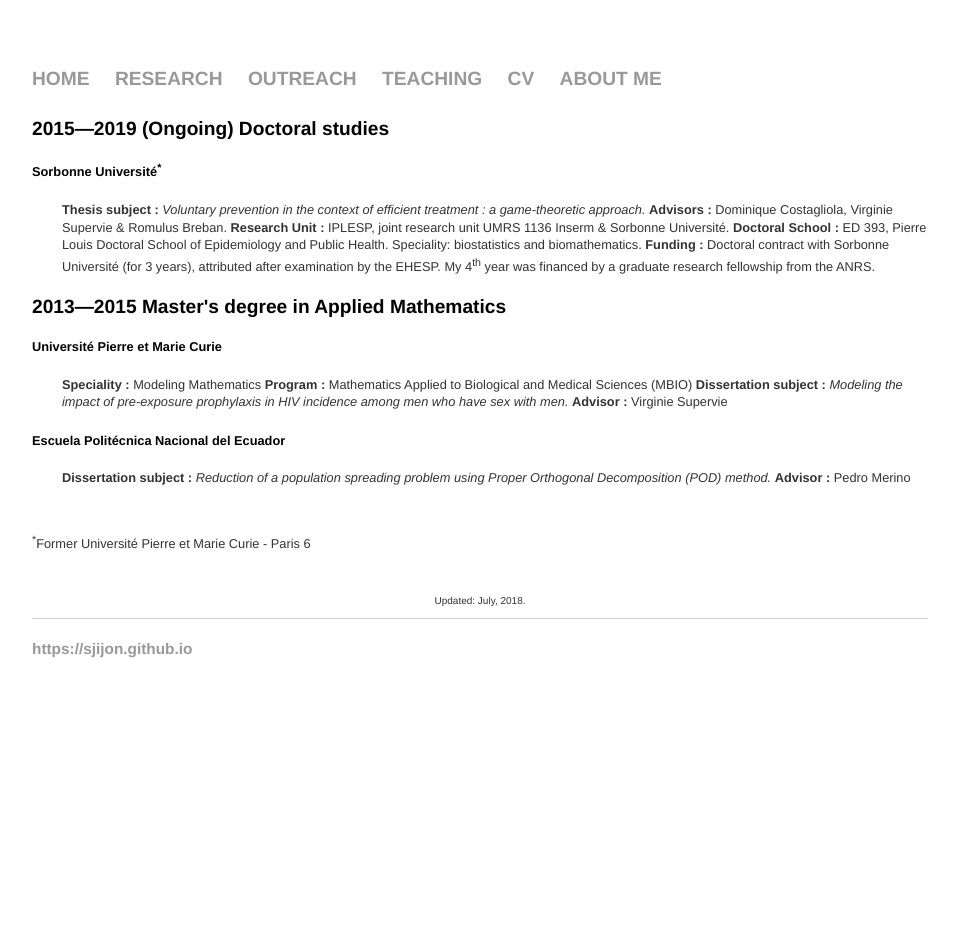
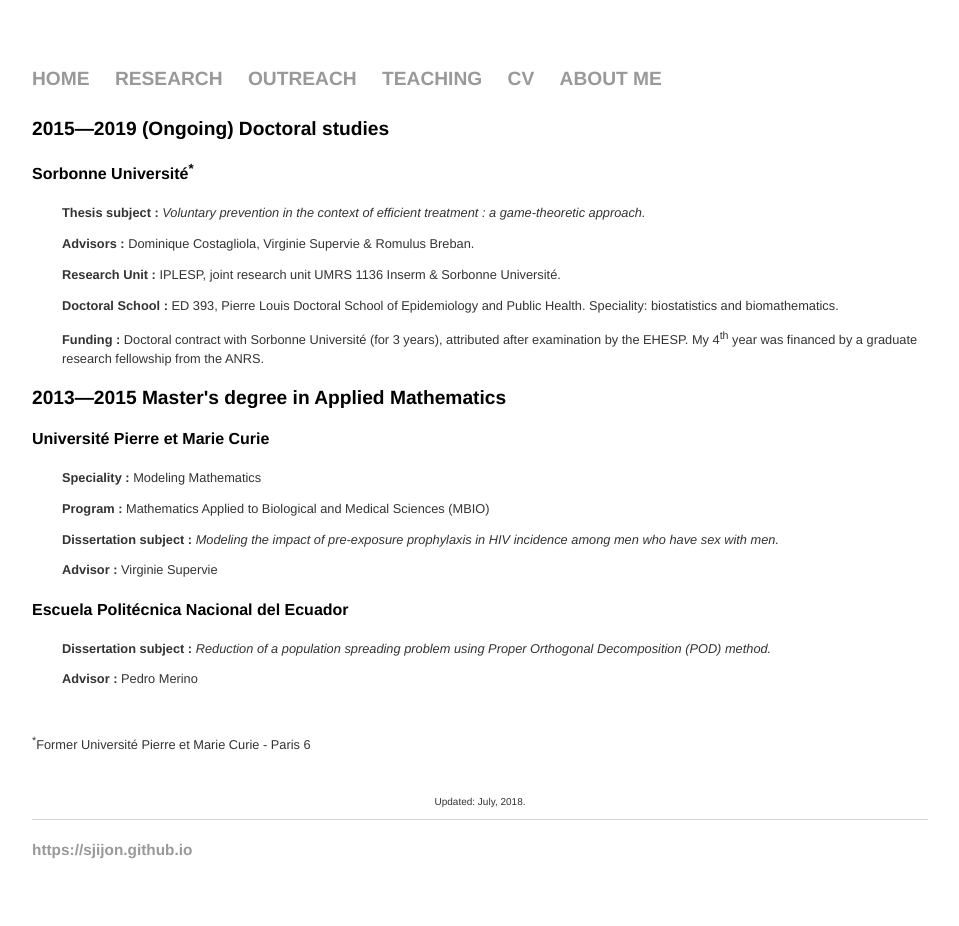
Before and after one commit to sjijon/sjijon.github.io, a Jekyll site: the page built from cv.html, in a window 1280 px wide. Shown: the whole page, without its empty margins (160-1119 px from the left). Built offline with Jekyll 4.4.1, drawn with Linux system fonts in a browser that asks for light colours; before the commit the page ends 900 px from its top, so only the background shows below that.

Commit message:
Update cv.html

```diff
--- a/cv.html
+++ b/cv.html
@@ -4,26 +4,44 @@ title: CV
 ---
 <div class="blurb">
 	<h3>2015—2019 (Ongoing) Doctoral studies</h3>
-	<h5>Sorbonne Université<sup>*</sup></h5>
+	<h4>Sorbonne Université<sup>*</sup></h4>
 	<p style="padding-left:30px;">
-		<span><strong>Thesis subject :</strong> <em>Voluntary prevention in the context of efficient treatment : a game-theoretic approach.</em></span>
+		<strong>Thesis subject :</strong> <em>Voluntary prevention in the context of efficient treatment : a game-theoretic approach.</em>
+	</p>
+	<p style="padding-left:30px;">
 		<strong>Advisors :</strong> Dominique Costagliola, Virginie Supervie & Romulus Breban.
+	</p>
+	<p style="padding-left:30px;">
 		<strong>Research Unit :</strong> IPLESP, joint research unit UMRS 1136 Inserm & Sorbonne Université.
+	</p>
+	<p style="padding-left:30px;">
 		<strong>Doctoral School : </strong>ED 393, Pierre Louis Doctoral School of Epidemiology and Public Health. Speciality: biostatistics and biomathematics.
+	</p>
+	<p style="padding-left:30px;">
 		<strong>Funding :</strong> Doctoral contract with Sorbonne Université (for 3 years), attributed after examination by the EHESP. My 4<sup>th</sup> year was financed by a graduate research fellowship from the ANRS.
 	</p>
+
 	<h3>2013—2015 Master's degree in Applied Mathematics</h3>
-	<h5>Université Pierre et Marie Curie</h5>
+	<h4>Université Pierre et Marie Curie</h4>
 	<p style="padding-left:30px;">
 		<strong>Speciality :</strong> Modeling Mathematics
+	</p>
+	<p style="padding-left:30px;">
 		<strong>Program :</strong> Mathematics Applied to Biological and Medical Sciences (MBIO)
+	</p>
+	<p style="padding-left:30px;">
 		<strong>Dissertation subject :</strong> <em>Modeling the impact of pre-exposure prophylaxis in HIV incidence among men who have sex with men.</em>
+	</p>
+	<p style="padding-left:30px;">
 		<strong>Advisor : </strong>Virginie Supervie
 	</p>
+
 	<h32006—2013 Undergraduate degree in Mathematics</h3>
-	<h5>Escuela Politécnica Nacional del Ecuador</h5>
+	<h4>Escuela Politécnica Nacional del Ecuador</h4>
 	<p style="padding-left:30px;">
 		<strong>Dissertation subject :</strong> <em>Reduction of a population spreading problem using Proper Orthogonal Decomposition (POD) method.</em>
+	</p>
+	<p style="padding-left:30px;">
 		<strong>Advisor :</strong> Pedro Merino
 	</p>
 	</br>
```
